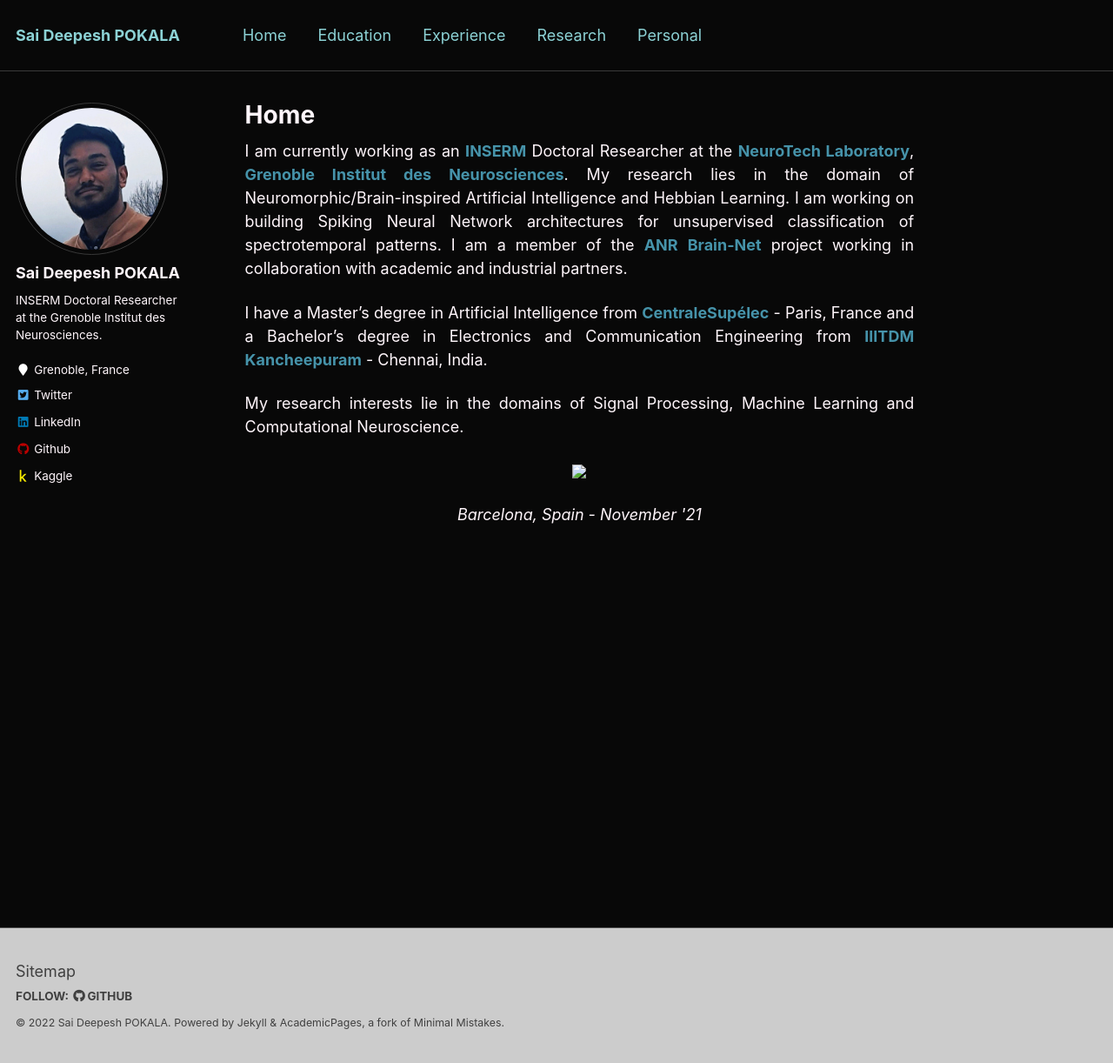
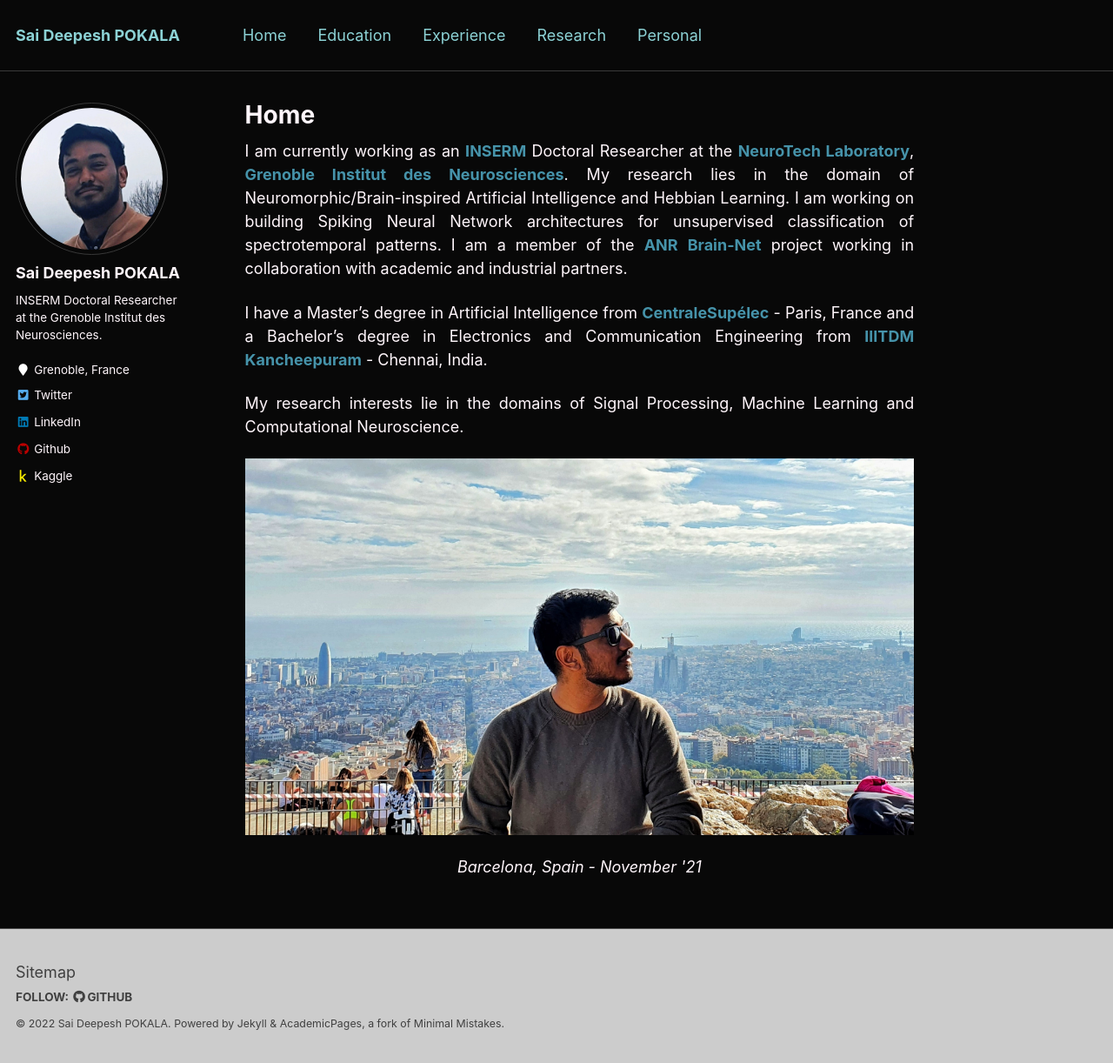
Before and after one commit to saideepesh/saideepesh.github.io, a Jekyll site: the page built from _pages/about.md, in a window 1280 px wide and 1222 px high. Shown: the whole window at 87% size. Built offline with Jekyll 4.4.1, drawn with Linux system fonts in a browser that asks for light colours.

Commit message:
Update about.md

```diff
--- a/_pages/about.md
+++ b/_pages/about.md
@@ -17,7 +17,7 @@ My research interests lie in the domains of Signal Processing, Machine Learning
 <!--You can find more information in my [CV](https://saideepesh.github.io/files/PSD_CV_Dec 2020.pdf){:target="_blank" rel="noopener"}.-->
 
 <p align="center">
-  <img src="https://saideepesh.github.io/files/MUHBA Barcelona.jpeg?raw=true">
+  <img src="https://saideepesh.github.io/images/MUHBA Barcelona.jpeg?raw=true">
 </p>
 
 
```
